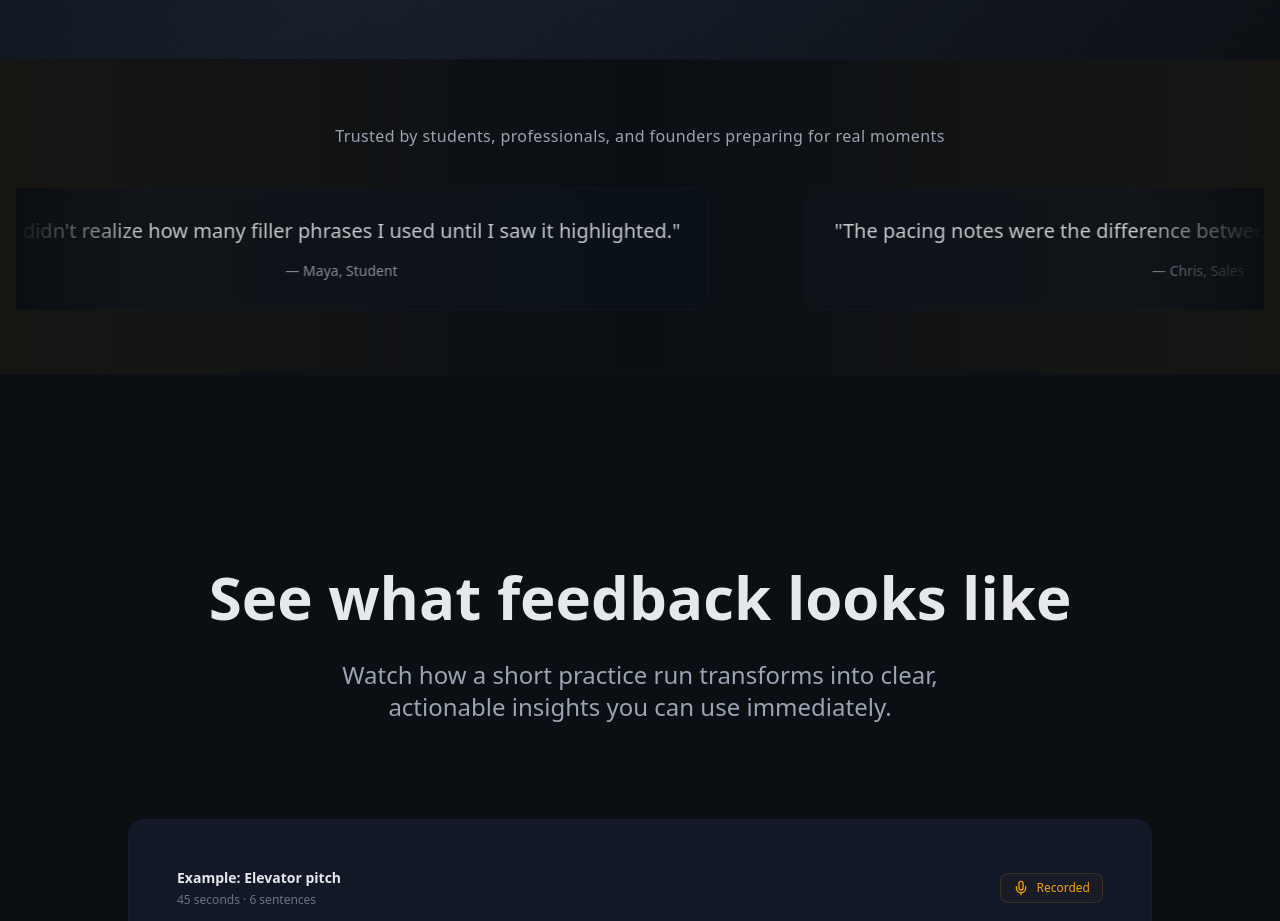
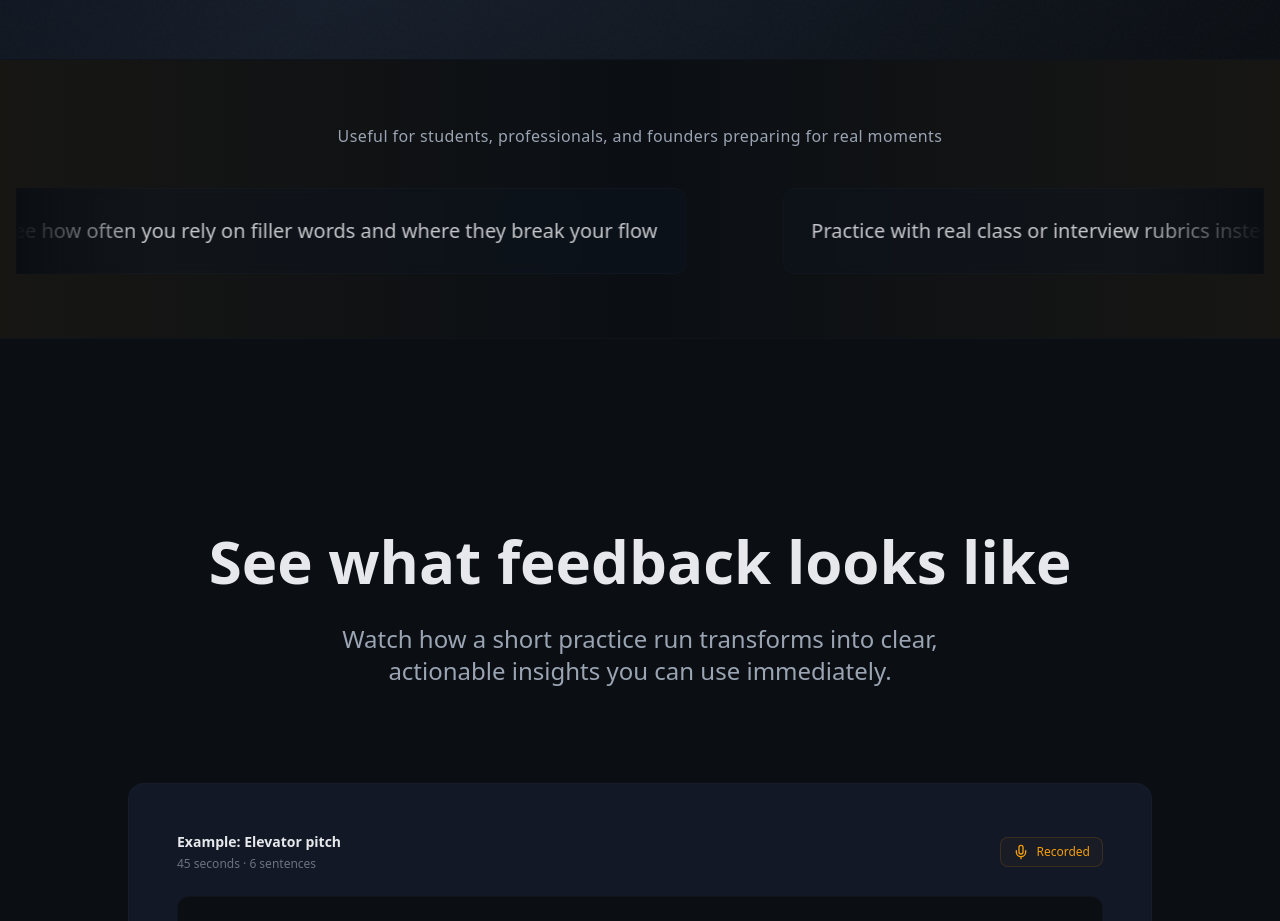
Before and after one commit to taylorp5/PitchPractice, a Next.js app: page / in a window 1280 px wide. Shown: the part 1280-2201 px from the top of the page. Built offline with nearby package versions, Linux system fonts and the light colour scheme; no server answers.

Commit message:
Replace testimonials with benefit-driven feature highlights, remove social proof

```diff
--- a/app/page.tsx
+++ b/app/page.tsx
@@ -16,11 +16,11 @@ export default function LandingPage() {
   const [focusedInsight, setFocusedInsight] = useState<string | null>(null)
 
   const testimonials = [
-    { quote: "I didn't realize how many filler phrases I used until I saw it highlighted.", author: "Maya, Student" },
-    { quote: "The pacing notes were the difference between 'okay' and actually confident.", author: "Chris, Sales" },
-    { quote: "Helped me cut 30 seconds without losing the point.", author: "Elena, Founder" },
-    { quote: "I practiced twice and felt way calmer walking into the meeting.", author: "Jordan, Product" },
-    { quote: "Seeing my transcript made it obvious where I rambled.", author: "Sam, Consultant" },
+    { text: "See how often you rely on filler words and where they break your flow" },
+    { text: "Practice with real class or interview rubrics instead of generic advice" },
+    { text: "Get structured feedback on clarity, pacing, and structure" },
+    { text: "Identify where you ramble, pause unnecessarily, or lose your point" },
+    { text: "Compare multiple practice runs to track improvement over time" },
   ]
 
   const exampleTranscript = [
@@ -204,7 +204,7 @@ export default function LandingPage() {
               className="text-sm md:text-base font-medium tracking-wide"
               style={{ color: colors.text.secondary }}
             >
-              Trusted by students, professionals, and founders preparing for real moments
+              Useful for students, professionals, and founders preparing for real moments
             </p>
           </div>
           <div className="relative overflow-hidden">
@@ -238,16 +238,10 @@ export default function LandingPage() {
                       }}
                     >
                       <p
-                        className="text-lg md:text-xl font-normal mb-4 leading-relaxed"
+                        className="text-lg md:text-xl font-normal leading-relaxed"
                         style={{ color: colors.text.primary }}
                       >
-                        "{testimonial.quote}"
-                      </p>
-                      <p
-                        className="text-sm font-medium"
-                        style={{ color: colors.text.secondary }}
-                      >
-                        — {testimonial.author}
+                        {testimonial.text}
                       </p>
                     </div>
                   </div>
```
